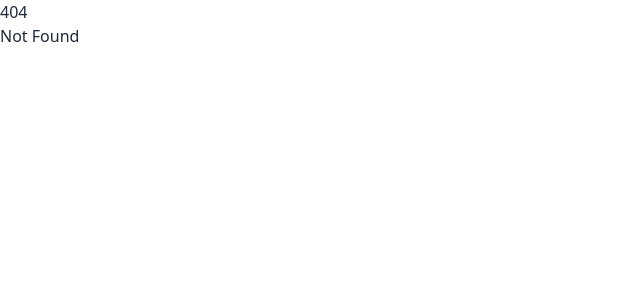
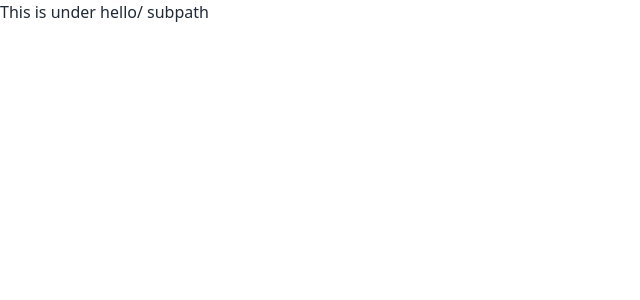
Before and after one commit to prisms-cs-club/cow-says-moo, a SvelteKit app: page /hello in a window 1280 px wide. Before the commit this address had no page. Shown: the top 300 px of the page, without its empty margins (0-640 px from the left). Built offline with nearby package versions, Linux system fonts and the light colour scheme.

Commit message:
created +page.svelte under hello/

```diff
--- a/src/routes/+page.svelte
+++ b/src/routes/+page.svelte
@@ -1,2 +1,3 @@
 <h1>Welcome to SvelteKit</h1>
 <p>Visit <a href="https://kit.svelte.dev">kit.svelte.dev</a> to read the documentation</p>
+<p>hello. This is a paragraph.</p>
--- /dev/null
+++ b/src/routes/hello/+page.svelte
@@ -0,0 +1 @@
+<p>This is under hello/ subpath</p>
```
